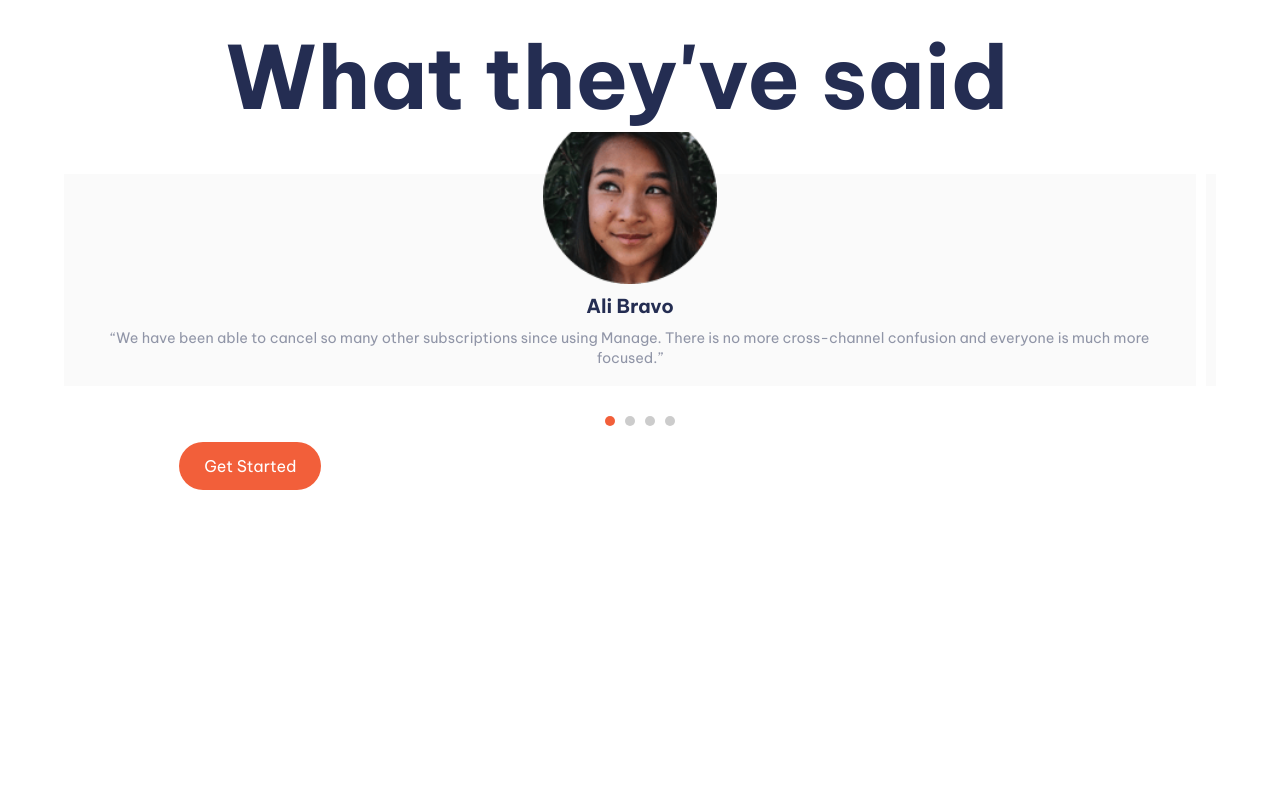
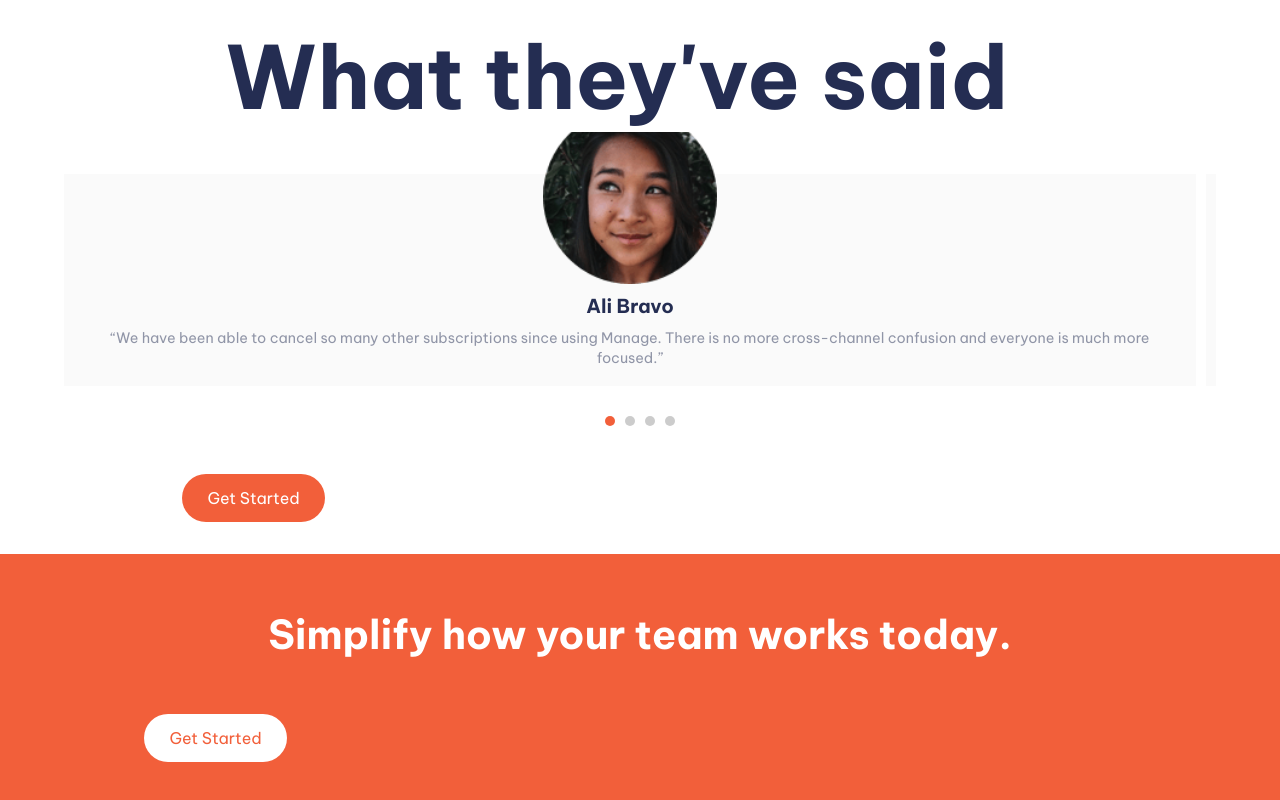
Before and after one commit to IderaNimah/Manage-Landing-Page, a React (Vite) app: page / in a window 1280 px wide. Shown: the part 1368-2168 px from the top of the page. Before the commit the page ends 1890 px from the top, so only its background shows below. Built offline with nearby package versions, Linux system fonts and the light colour scheme.

Commit message:
pagefour

```diff
--- a/src/App.jsx
+++ b/src/App.jsx
@@ -5,15 +5,21 @@ import Header from "./Components/Header/Header";
 import Hero from "./Components/Hero/Hero";
 import PageTwo from "./Components/PageTwo/PageTwo";
 import PageThree from "./Components/PageThree/PageThree";
+import PageFour from "./Components/PageFour/PageFour";
 
 const App = () => {
   return (
+    <>
     <div className="container">
      <Header/>
      <Hero/>
      <PageTwo/>
      <PageThree/>
     </div>
+    <div className="sub-container">
+       <PageFour/>
+    </div>
+    </>
   )
 }
 
--- /dev/null
+++ b/src/Components/PageFour/PageFour.css
@@ -0,0 +1,28 @@
+.page-four {
+  background-color: var(--BrightRed);
+  width: 100%;
+  height: 380px;
+  padding: 10px;
+}
+
+.pagefourbtn {
+  margin-left: 8.4rem;
+  margin-top: 0.5rem;
+  background-color: white;
+  color: var(--BrightRed);
+  padding: 14px 25px;
+  font-size: 1rem;
+  border-radius: 30px;
+  cursor: pointer;
+  border: 0;
+  outline: 0;
+}
+
+.page-four h1 {
+  text-align: center;
+  color: white;
+  line-height: 1.5;
+  font-size: 2.5rem;
+  width: 84%;
+  margin: 41px auto;
+}
--- /dev/null
+++ b/src/Components/PageFour/PageFour.jsx
@@ -0,0 +1,12 @@
+import "./PageFour.css";
+
+const PageFour = () => {
+  return (
+    <div className="page-four">
+      <h1>Simplify how your team works today.</h1>
+      <button className="pagefourbtn">Get Started</button>
+    </div>
+  );
+};
+
+export default PageFour;
--- a/src/Components/PageThree/PageThree.css
+++ b/src/Components/PageThree/PageThree.css
@@ -106,6 +106,6 @@
 }
 
 .pagethreebtn {
-    margin-left: 7.2rem;
-    margin-top: 1rem;
+    margin-left: 7.4rem;
+    margin-top: 3rem;
 }
--- a/src/Components/PageThree/PageThree.jsx
+++ b/src/Components/PageThree/PageThree.jsx
@@ -1,4 +1,4 @@
-import React, { useState, useEffect, useRef } from "react";
+import { useState, useEffect, useRef } from "react";
 import "./PageThree.css";
 import avatarali from "../../assets/avatar-ali.png";
 import avataranisha from "../../assets/avatar-anisha.png";
```
